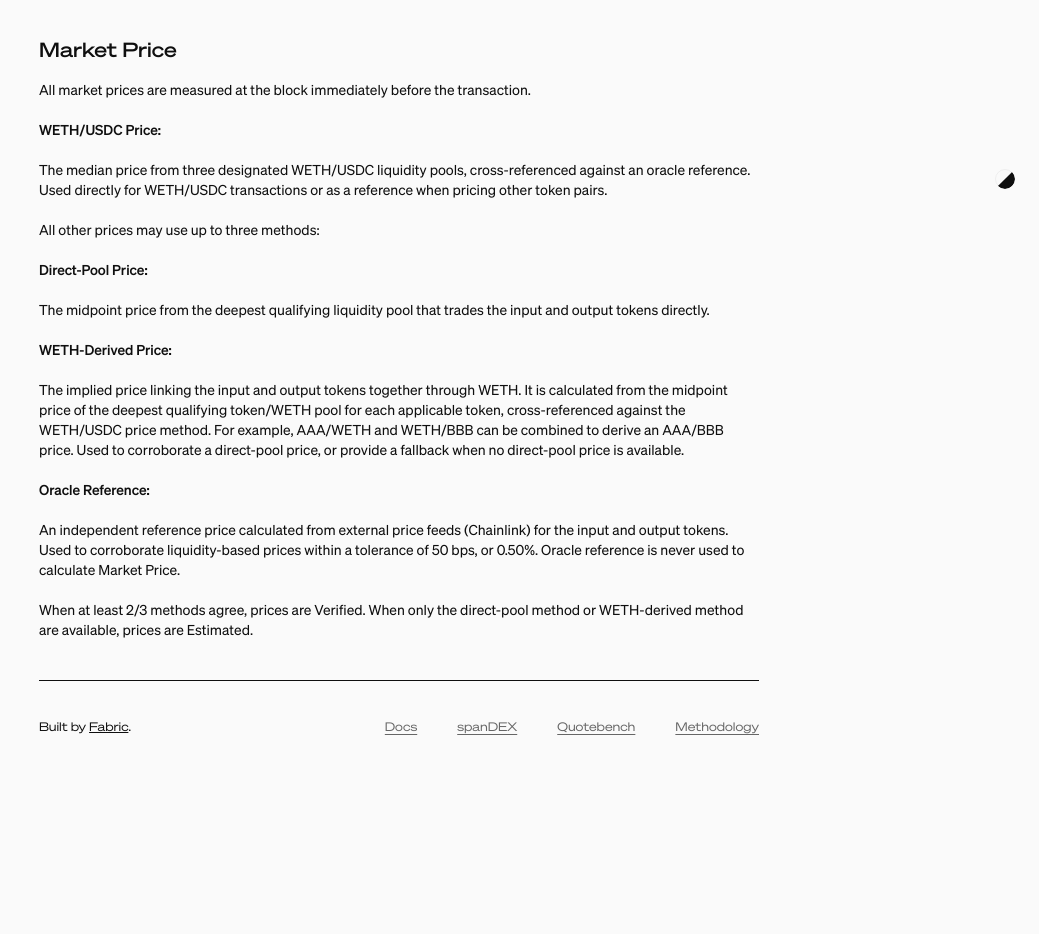
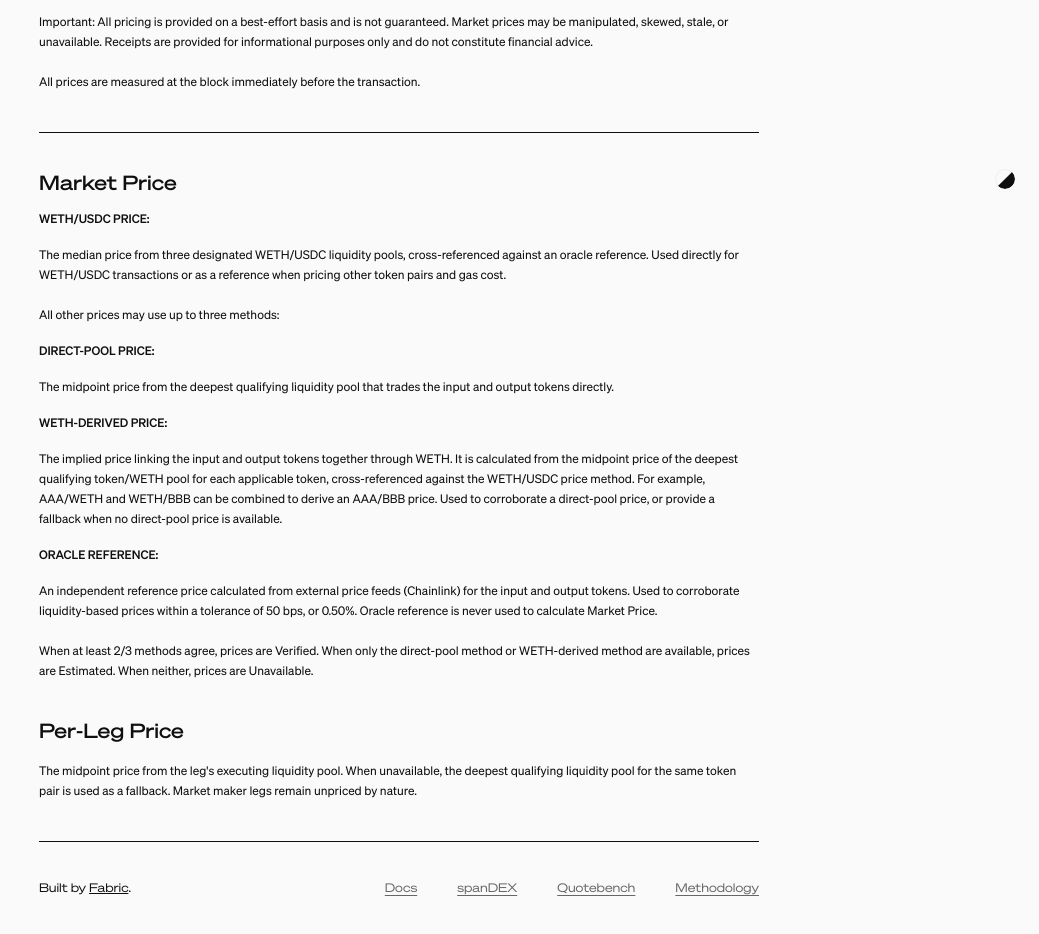
Before and after one commit to justinvoorhees/receipts, a Next.js app in the folder packages/dashboard/: page /methodology in a window 1280 px wide. Shown: the part 221-1155 px from the top of the page, without its empty margins (241-1280 px from the left). Before the commit the page ends 994 px from the top, so only its background shows below. Built offline with nearby package versions, Linux system fonts and the light colour scheme.

Commit message:
feat(dashboard): update /methodology copy, structure, and typography to Figma 662-4349

```diff
--- a/packages/dashboard/app/methodology/page.tsx
+++ b/packages/dashboard/app/methodology/page.tsx
@@ -4,8 +4,11 @@ export const metadata = {
 	title: 'Methodology - Receipts',
 };
 
-// Transcribed verbatim from Figma 549-2447. Prose only — no data access.
-// Every block in the section is 20px apart; the page's outer rhythm is 40px.
+// Transcribed verbatim from Figma 662-4349 (desktop) / 667-4628 (mobile), except the
+// Oracle Reference tolerance figure — kept at 50bps to match the real
+// MANIPULATION_TOL_BPS constant in packages/core/src/benchmarkPrice.ts rather than
+// Figma's "10 bps", which doesn't match any real constant. Prose only — no data
+// access. Every block in a section is 20px apart; the page's outer rhythm is 40px.
 function Heading({ children }: { children: React.ReactNode }) {
 	return (
 		<h2
@@ -18,11 +21,11 @@ function Heading({ children }: { children: React.ReactNode }) {
 }
 
 function Label({ children }: { children: React.ReactNode }) {
-	return <p className="text-[14px] leading-[20px] font-medium">{children}</p>;
+	return <p className="text-[12px] leading-[12px] font-medium uppercase">{children}</p>;
 }
 
 function Body({ children }: { children: React.ReactNode }) {
-	return <p className="text-[14px] leading-[20px]">{children}</p>;
+	return <p className="text-[12px] leading-[20px]">{children}</p>;
 }
 
 export default function MethodologyPage() {
@@ -31,6 +34,7 @@ export default function MethodologyPage() {
 			<Divider />
 
 			<div className="flex flex-col gap-[20px]">
+				<div className="flex flex-col gap-[12px]">
 					<h1
 						className="font-['Sohne_Breit'] font-medium text-[28px] leading-[28px]"
 						style={{ fontFeatureSettings: '"calt" 0' }}
@@ -39,17 +43,24 @@ export default function MethodologyPage() {
 					</h1>
 					<p className="text-[12px] leading-[12px] text-[var(--color-secondary)]">v0.1</p>
 				</div>
+				<Body>
+					Important: All pricing is provided on a best-effort basis and is not guaranteed. Market
+					prices may be manipulated, skewed, stale, or unavailable. Receipts are provided for
+					informational purposes only and do not constitute financial advice.
+				</Body>
+				<Body>All prices are measured at the block immediately before the transaction.</Body>
+			</div>
+
+			<Divider />
 
 			<div className="flex flex-col gap-[20px]">
 				<Heading>Market Price</Heading>
-
-				<Body>All market prices are measured at the block immediately before the transaction.</Body>
 
 				<Label>WETH/USDC Price:</Label>
 				<Body>
 					The median price from three designated WETH/USDC liquidity pools, cross-referenced against
 					an oracle reference. Used directly for WETH/USDC transactions or as a reference when pricing
-					other token pairs.
+					other token pairs and gas cost.
 				</Body>
 
 				<Body>All other prices may use up to three methods:</Body>
@@ -78,7 +89,17 @@ export default function MethodologyPage() {
 
 				<Body>
 					When at least 2/3 methods agree, prices are Verified. When only the direct-pool method or
-					WETH-derived method are available, prices are Estimated.
+					WETH-derived method are available, prices are Estimated. When neither, prices are
+					Unavailable.
+				</Body>
+			</div>
+
+			<div className="flex flex-col gap-[20px]">
+				<Heading>Per-Leg Price</Heading>
+				<Body>
+					The midpoint price from the leg's executing liquidity pool. When unavailable, the deepest
+					qualifying liquidity pool for the same token pair is used as a fallback. Market maker legs
+					remain unpriced by nature.
 				</Body>
 			</div>
 
```
Also changed, not shown: 1 other file (tests, documents, lock files or other folders). Lines whose indentation alone changed are shown as unchanged.
